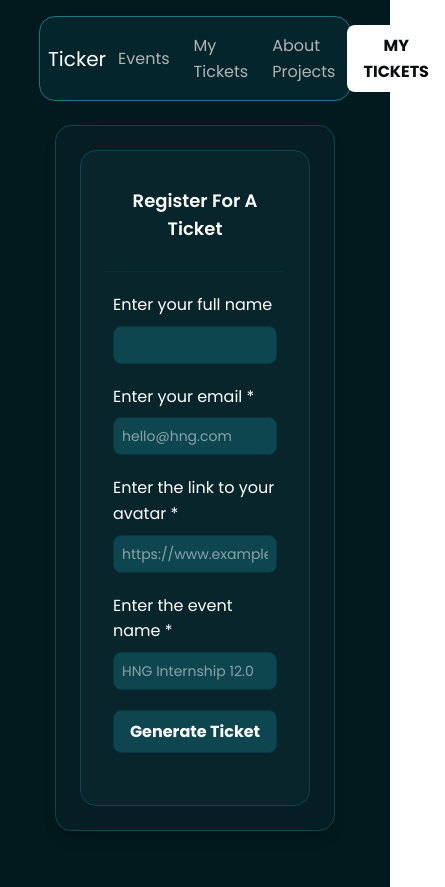
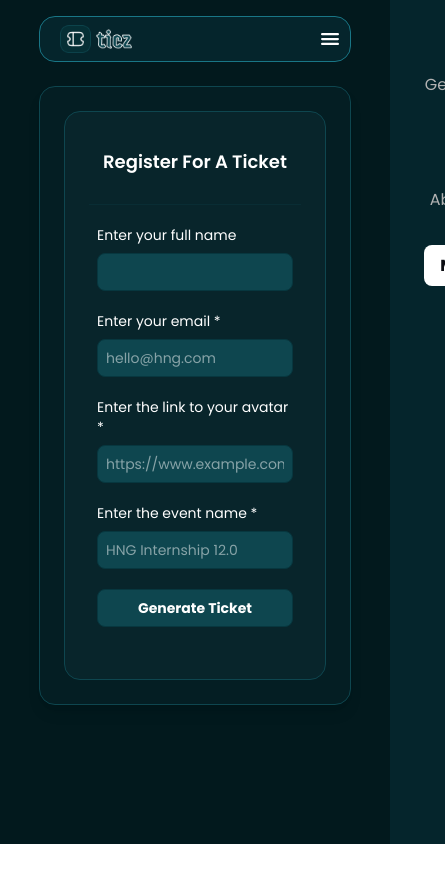
Before and after one commit to emmanuelcobbinah007/hngx-stage2-ticketgenerator, a React (Vite) app in the folder ticket_generator/: page / in a window 390 px wide. Shown: the whole page, 445 px wide, since content can reach past the window. After the commit the page ends 844 px from the top, so only its background shows below. Built offline with nearby package versions, Linux system fonts and the light colour scheme; a web font is replaced by a local one.

Commit message:
Made some more animations

```diff
--- a/ticket_generator/package.json
+++ b/ticket_generator/package.json
@@ -19,6 +19,8 @@
     "qrcode.react": "^4.2.0",
     "react": "^19.0.0",
     "react-dom": "^19.0.0",
+    "react-hot-toast": "^2.5.1",
+    "react-icons": "^5.4.0",
     "react-router-dom": "^7.1.5",
     "tailwindcss": "^4.0.6"
   },
--- a/ticket_generator/src/components/AllTickets.jsx
+++ b/ticket_generator/src/components/AllTickets.jsx
@@ -1,6 +1,8 @@
 import React, { useState, useEffect } from "react";
 import { loadAllTickets, deleteTicket } from "../db/indexedDB";  // Ensure you have deleteTicket in your IndexedDB utils
 import handleDownloadPDF from "../utils/handleDownloadPDF";
+import { IoCloudDownloadOutline } from "react-icons/io5";
+import { Toaster, toast } from "react-hot-toast";
 import { QRCodeCanvas } from "qrcode.react";
 
 const AllTickets = () => {
@@ -17,14 +19,43 @@ const AllTickets = () => {
   }, []);
 
   const handleDelete = async (id) => {
-    const confirmDelete = window.confirm("Are you sure you want to delete this ticket?");
-    if (confirmDelete) {
-      await deleteTicket(id);  // Delete from IndexedDB
-      setTickets(tickets.filter(ticket => ticket.id !== id));  // Update UI
-      console.log(`Ticket with id: ${id} has been deleted.`);
-    }
+    toast(
+      (t) => (
+        <div className="flex flex-col items-center p-4 rounded-lg shadow-lg">
+          <p className="text-white mb-4">Are you sure you want to delete this ticket?</p>
+          <div className="flex space-x-4">
+            <button
+              className="bg-red-500 hover:bg-red-600 text-white px-4 py-2 rounded"
+              onClick={async () => {
+                await deleteTicket(id);  // Delete the ticket
+                setTickets(tickets.filter(ticket => ticket.id !== id));  // Update UI
+                toast.dismiss(t.id);  // Close the confirmation toast
+                toast.success("Ticket deleted successfully!");
+              }}
+            >
+              Yes, Delete
+            </button>
+            <button
+              className="bg-gray-500 hover:bg-gray-600 text-white px-4 py-2 rounded"
+              onClick={() => toast.dismiss(t.id)}
+            >
+              Cancel
+            </button>
+          </div>
+        </div>
+      ),
+      {
+        duration: 10000,
+        position: "top-right",
+        style: {
+            background: "#041E23",
+            color: "white",
+            border: "2px solid #0E464F",
+            boxShadow: "none",
+          },
+      }
+    );
   };
-
   if (loading) {
     return (
       <div className="flex justify-center items-center h-screen">
@@ -35,6 +66,7 @@ const AllTickets = () => {
 
   return (
     <div className="my-10 px-6">
+        <Toaster position="top-right" reverseOrder={false} />
       <h1 className="text-2xl font-semibold text-white text-center mb-8">
         Your Tickets
       </h1>
@@ -54,12 +86,21 @@ const AllTickets = () => {
                 <h2 className="text-lg font-bold text-white">{ticket.fullName}</h2>
                 <p className="text-sm text-[#B0C4C7]">{ticket.event}</p>
 
+
+                <div className="flex justify-center text-white text-center sm:text-left">
                 <button
-                  className="mt-4 text-sm py-2 px-6 rounded-lg border border-[#07373F] bg-[#24A0B5] text-white hover:scale-105 duration-300 ease-in-out"
+                  className="mt-4 mx-3 text-sm py-2 px-6 rounded-lg border border-[#07373F] bg-[#24A0B5] text-white hover:scale-105 duration-300 ease-in-out"
                   onClick={() => handleDownloadPDF(ticket)}
                 >
-                  Download Ticket
+                  View Details
                 </button>
+                <button
+                  className="mt-4 mr-3 text-lg py-2 px-3 rounded-lg border border-[#24A0B5] hover:cursor-pointer text-white hover:scale-105 duration-300 ease-in-out"
+                  onClick={() => handleDownloadPDF(ticket)}
+                >
+                  <IoCloudDownloadOutline />
+                </button>
+                </div>
 
                 <button
                   className="mt-2 text-sm py-2 px-6 rounded-lg border border-red-500 bg-transparent text-red-500 hover:bg-red-500 hover:text-white duration-300 ease-in-out"
--- a/ticket_generator/src/components/Navbar.jsx
+++ b/ticket_generator/src/components/Navbar.jsx
@@ -1,36 +1,94 @@
-import React from "react";
+import React, { useState } from "react";
 import { Link } from "react-router-dom";
+import { IoMenu, IoClose } from "react-icons/io5";
+import Ticz from "../assets/ticz.png";
 
 const Navbar = () => {
+  const [isMenuOpen, setIsMenuOpen] = useState(false);
+
+  const toggleMenu = () => {
+    setIsMenuOpen(!isMenuOpen);
+  };
+
+  const closeMenu = () => {
+    setIsMenuOpen(false);
+  };
+
   return (
-    <div className="bg-[#05252C] flex justify-between items-center p-2 rounded-2xl border border-[#197686]">
+    <div className="bg-[#05252C] flex justify-between items-center p-2 rounded-2xl border border-[#197686] relative">
       <Link to="/">
-        <p className="text-xl">Ticker</p>
+        <img src={Ticz} alt="Ticz" className="h-7 mx-3" />
       </Link>
-      <div className="text-md flex items-center">
+      <div className="hidden md:flex text-md items-center">
+      <Link to='/'>
         <p
           className="mx-3 text-[#b3b3b3] hover:text-[#fff] hover:scale-105 duration-300"
+          onClick={closeMenu}
         >
-          Events
+          Generate Ticket
         </p>
+        </Link>
+        <Link to="all-tickets">
+          <p className="mx-3 text-[#b3b3b3] hover:text-[#fff] hover:scale-105 duration-300">
+            My Tickets
+          </p>
+        </Link>
+        <p className="mx-3 text-[#b3b3b3] hover:text-[#fff] hover:scale-105 duration-300">
+          About Projects
+        </p>
+      </div>
+      <Link to="/all-tickets" className="hidden md:block">
+        <button className="font-bold bg-white text-[#0A0C11] px-4 py-2 rounded-lg hover:cursor-pointer hover:scale-105 duration-300 mx-3">
+          MY TICKETS
+        </button>
+      </Link>
+      <div className="md:hidden flex items-center">
+        <button onClick={toggleMenu} className="text-white focus:outline-none">
+          {isMenuOpen ? <IoClose size={24} /> : <IoMenu size={24} />}
+        </button>
+      </div>
+      <div
+        className={`fixed top-0 right-0 h-full w-1/2 bg-[#05252C] flex flex-col items-center transform ${
+          isMenuOpen ? "translate-x-0" : "translate-x-full"
+        } transition-transform duration-300 ease-in-out md:hidden`}
+      >
+        <button
+          onClick={toggleMenu}
+          className="text-white focus:outline-none self-end m-4"
+        >
+          <IoClose size={24} />
+        </button>
+        <Link to='/'>
+        <p
+          className="my-4 text-[#b3b3b3] hover:text-[#fff] hover:scale-105 duration-300"
+          onClick={closeMenu}
+        >
+          Generate Ticket
+        </p>
+        </Link>
         <Link to="all-tickets">
           <p
-            className="mx-3 text-[#b3b3b3] hover:text-[#fff] hover:scale-105 duration-300"
+            className="my-4 text-[#b3b3b3] hover:text-[#fff] hover:scale-105 duration-300"
+            onClick={closeMenu}
           >
             My Tickets
           </p>
         </Link>
         <p
-          className="mx-3 text-[#b3b3b3] hover:text-[#fff] hover:scale-105 duration-300"
+          className="my-4 text-[#b3b3b3] hover:text-[#fff] hover:scale-105 duration-300"
+          onClick={closeMenu}
         >
           About Projects
         </p>
+        <Link to="/all-tickets">
+          <button
+            className="font-bold bg-white text-[#0A0C11] px-4 py-2 rounded-lg hover:cursor-pointer hover:scale-105 duration-300 my-4"
+            onClick={closeMenu}
+          >
+            MY TICKETS
+          </button>
+        </Link>
       </div>
-      <Link to="/all-tickets">
-        <button className="font-bold bg-white text-[#0A0C11] px-4 py-2 rounded-lg hover:cursor-pointer hover:scale-105 duration-300">
-          MY TICKETS
-        </button>
-      </Link>
     </div>
   );
 };
--- a/ticket_generator/src/components/TicketForm.jsx
+++ b/ticket_generator/src/components/TicketForm.jsx
@@ -71,7 +71,7 @@ const TicketForm = () => {
   };
 
   return (
-    <div className="my-6 px-4">
+    <div className="my-6 text-sm sm:text-lg sm:px-6 lg:px-8">
       <div className="p-6 rounded-2xl border border-[#0E464F] bg-[#041E23] max-w-[500px] mx-auto mb-10 shadow-lg">
         <div className="p-6 rounded-2xl border border-[#0E464F] bg-[#08252B]">
           <h1 className="px-2 py-3 text-lg text-center font-semibold text-white">
@@ -159,7 +159,7 @@ const TicketForm = () => {
                   />
                 </div>
               </div>
-              <div className="flex flex-col justify-center text-white text-center sm:text-left">
+              <div className="flex flex-col justify-center text-white text-center sm:text-left mt-4 sm:mt-0">
                 <p className="text-lg">
                   <strong>{ticketData.fullName}</strong>
                 </p>
```
Also changed, not shown: ticket_generator/src/assets/ticz.png (added), 1 other file (tests, documents, lock files or other folders).
